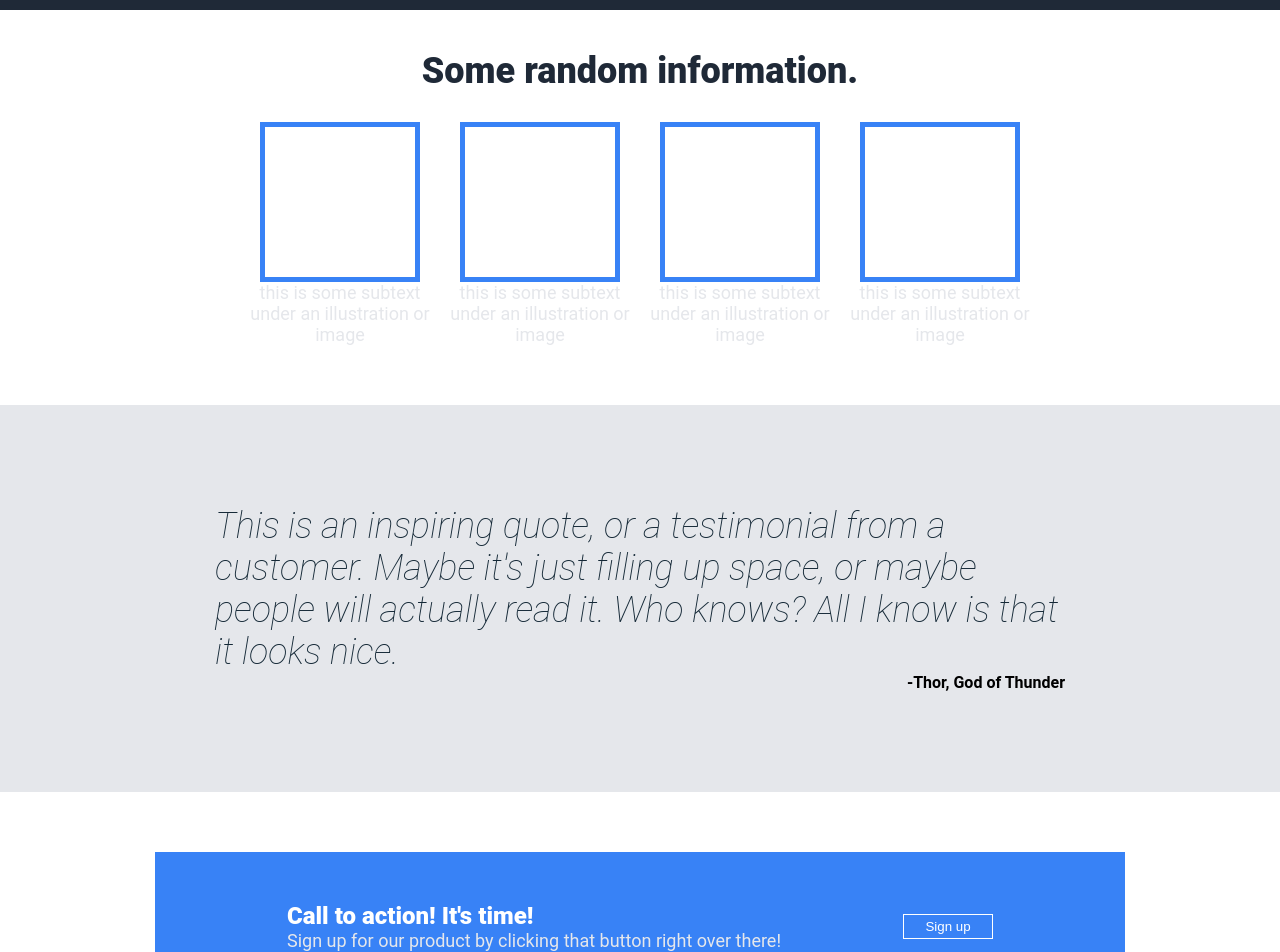
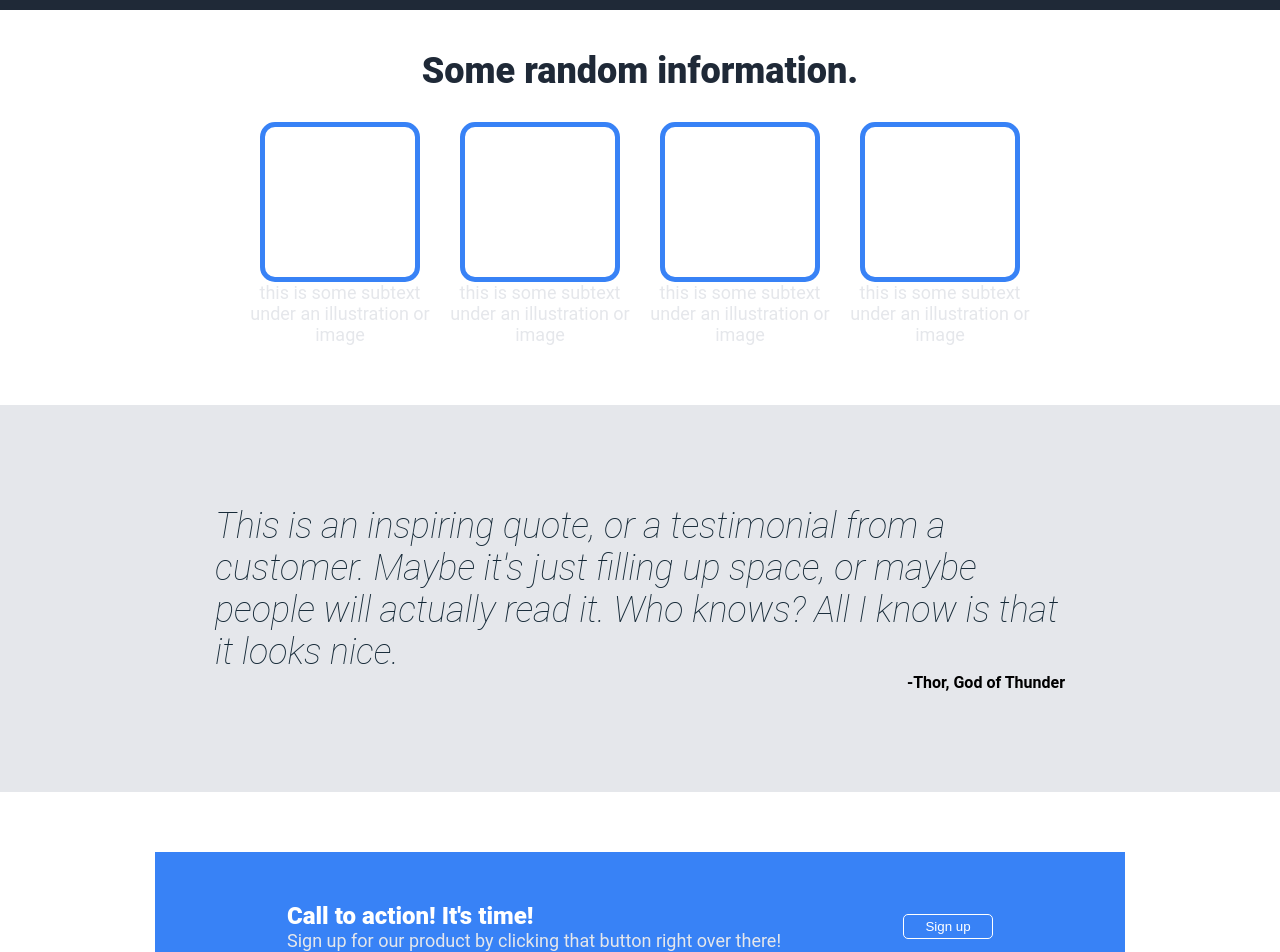
Before and after one commit to hoberez/landing-page, a plain HTML site: page index.html in a window 1280 px wide. Shown: the part 440-1392 px from the top of the page. Drawn offline with Linux system fonts and the light colour scheme.

Commit message:
Add rounded corners to buttons and boxes

```diff
--- a/index.html
+++ b/index.html
@@ -64,7 +64,7 @@
                 <div class="ad-text">Call to action! It's time!</div>
                 <div class="subtext">Sign up for our product by clicking that button right over there!</div>
             </div>
-            <button class="white-border">Sign up</button>
+            <button class="white-border round">Sign up</button>
         </div>
     </div>
     <!--Footer-->
--- a/styles.css
+++ b/styles.css
@@ -12,6 +12,7 @@
     color: white;
     width: 90px;
     height: 25px;
+    border-radius: 5px;
 }
 
 /* Adjust padding */
@@ -110,6 +111,7 @@
     align-self: center;
     padding: 0;
     margin: 0;
+    border-radius: 15px;
 }
 
 /* Quote Section*/
```
